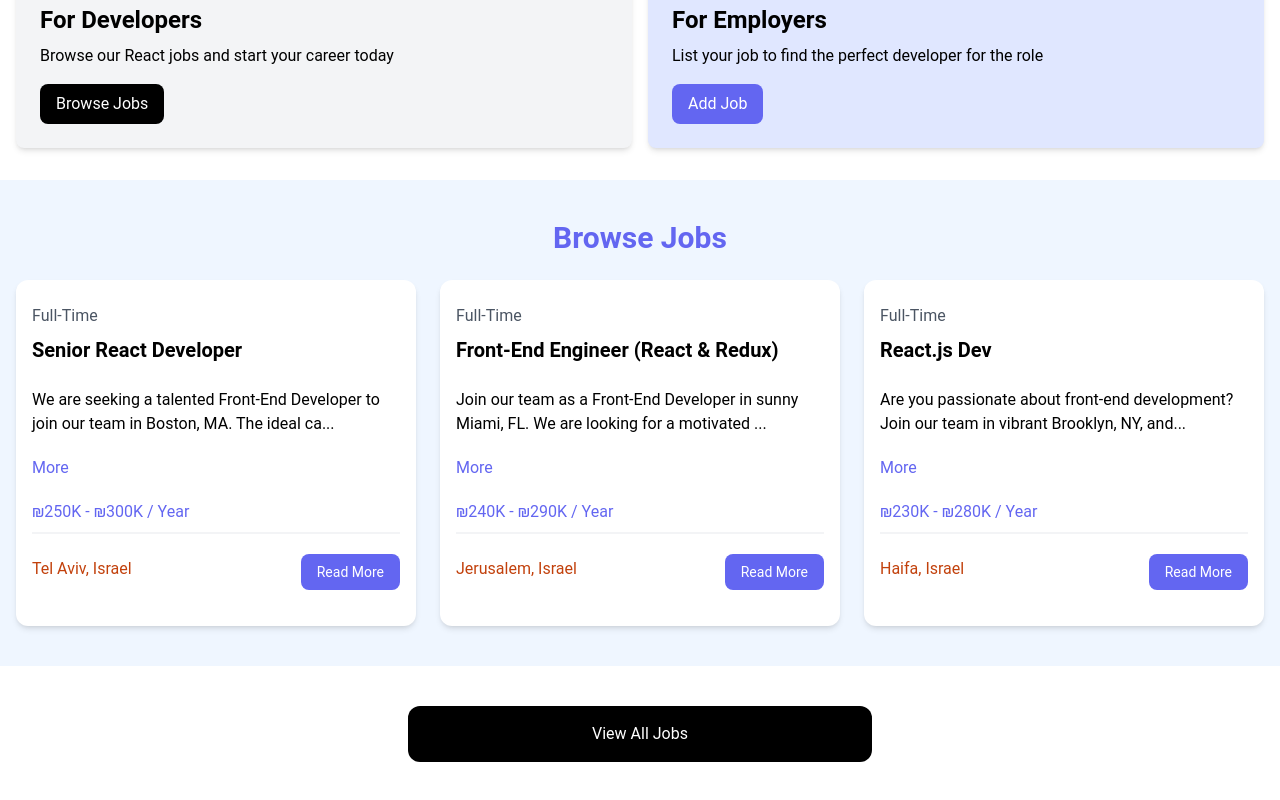
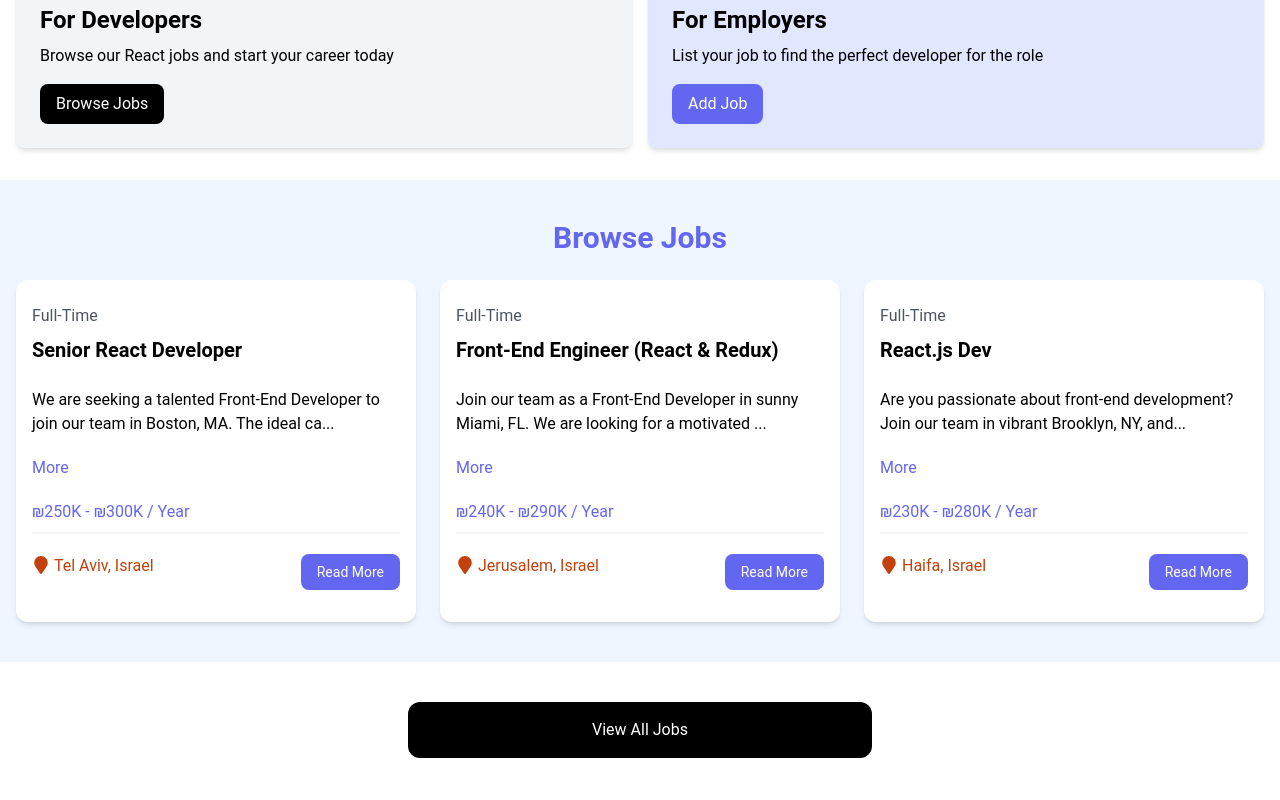
Before and after one commit to modeitsch/job-il, a React (Vite) app: page / in a window 1280 px wide. Shown: the part 429-1229 px from the top of the page. Built offline with nearby package versions, Linux system fonts and the light colour scheme.

Commit message:
chagne icon to react icons

```diff
--- a/src/components/JobListing.jsx
+++ b/src/components/JobListing.jsx
@@ -1,5 +1,5 @@
 import { useState } from "react";
-
+import { FaMapMarker} from 'react-icons/fa'
 const JobListing = ({ job }) => {
   const [showFullDescription, setShowFullDescription] = useState(false);
 
@@ -32,7 +32,7 @@
 
         <div className="flex flex-col lg:flex-row justify-between mb-4">
           <div className="text-orange-700 mb-3">
-            <i className="fa-solid fa-location-dot text-lg"></i>
+            <FaMapMarker className="inline text-lg mb-1 mr-1"/>
             {job.location}
           </div>
           <a
```
